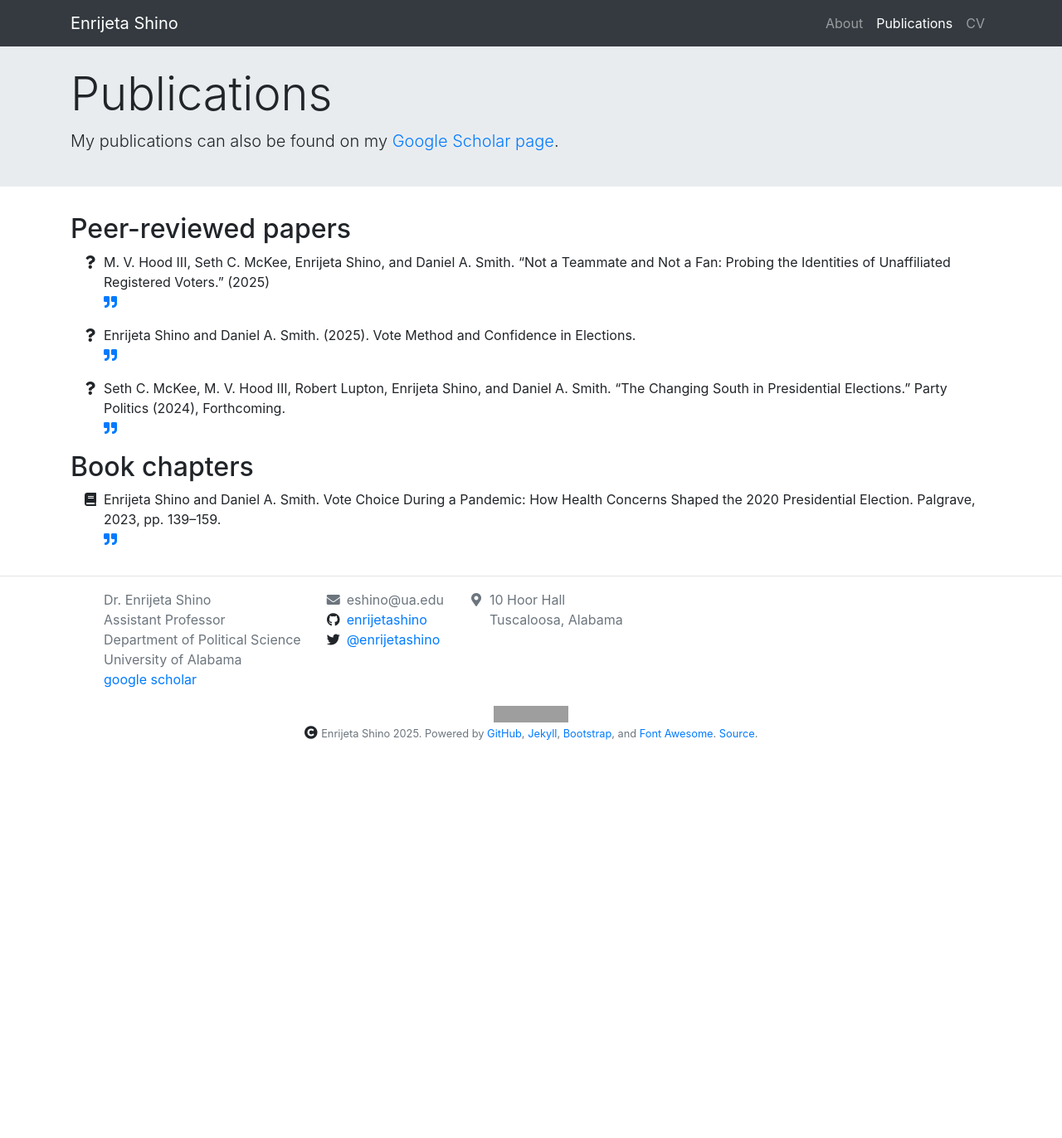
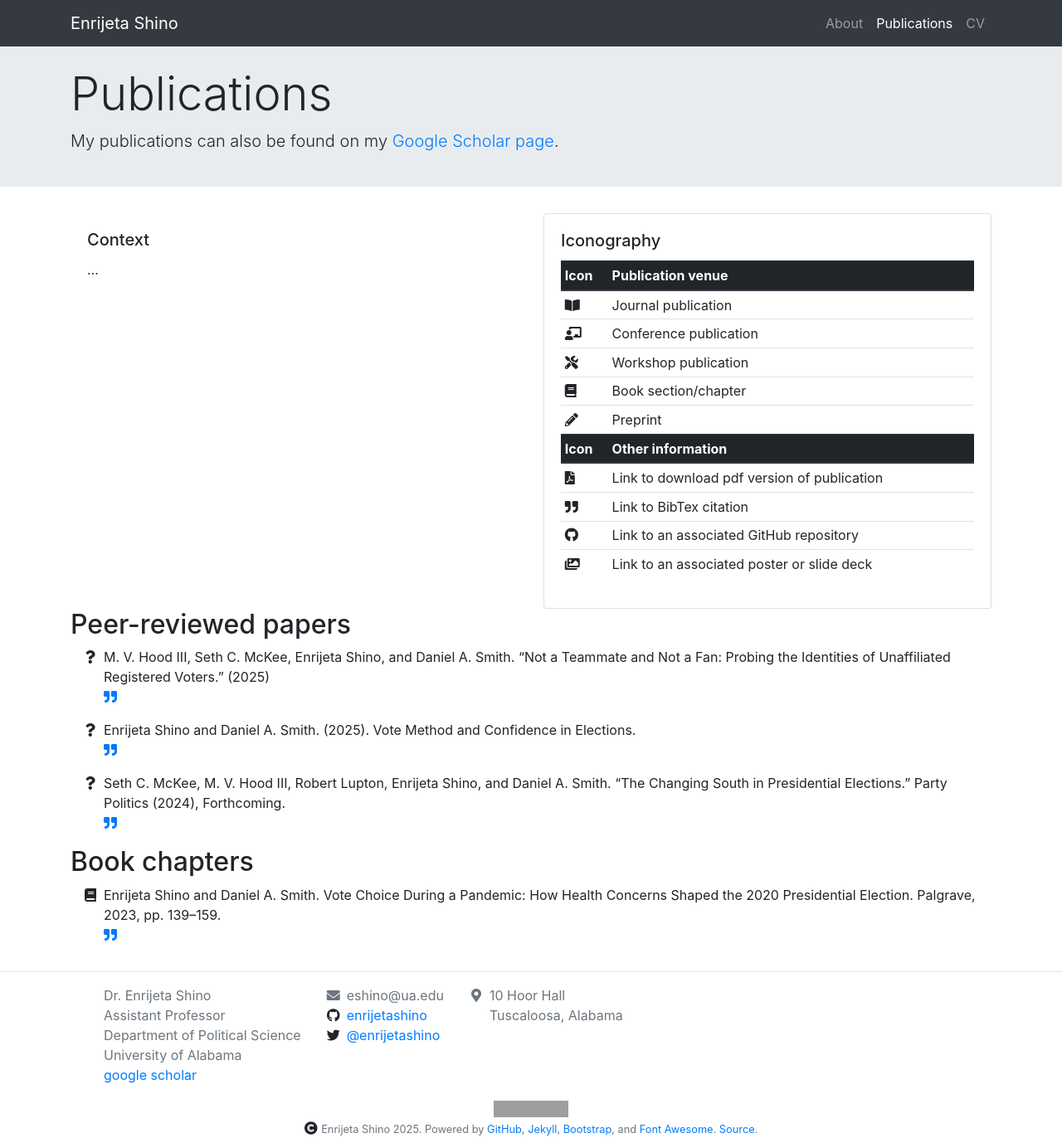
Before and after one commit to enrijetashino/enrijetashino.github.io, a Jekyll site: the page built from _pages/publications.md, in a window 1280 px wide. Shown: the whole page at 83% size. Built offline with Jekyll 4.4.1, drawn with Linux system fonts in a browser that asks for light colours; nearby versions of some CDN libraries; before the commit the page ends 900 px from its top, so only the background shows below that; grey boxes are pictures that could not be loaded.

Commit message:
Update publications.html

```diff
--- a/_layouts/publications.html
+++ b/_layouts/publications.html
@@ -15,6 +15,84 @@
 <!-- Publication page content -->
 <div class="container">
 
+  <!-- This first row will contain a bit of explanatory text about how this page
+       is organized and a table w/icon explanations. -->
+  <div class="row">
+    <!-- Context blurb -->
+    <div class="col">
+      <div class="card border-0">
+        <div class="card-body">
+          <h5 class="card-title">Context</h5>
+          <div class="card-text">
+            {{ page.overview | markdownify }}
+          </div>
+        </div>
+      </div>
+    </div>
+    <!-- Icon definitions table -->
+    <div class="col">
+      <div class="card" id="iconography-table">
+        <div class="card-body">
+          <h5 class="card-title">Iconography</h5>
+          <table class="table table-sm">
+            <thead class="thead-dark">
+              <tr>
+                <th scope="col">Icon</th>
+                <th scope="col">Publication venue</th>
+              </tr>
+            </thead>
+            <tbody>
+              <tr>
+                <th scope="row">{{ site.data.icons.venue_journal_icon }}</th>
+                <td>Journal publication</td>
+              </tr>
+              <tr>
+                <th scope="row">{{ site.data.icons.venue_conference_icon }}</th>
+                <td>Conference publication</td>
+              </tr>
+              <tr>
+                <th scope="row">{{ site.data.icons.venue_workshop_icon }}</th>
+                <td>Workshop publication</td>
+              </tr>
+              <tr>
+                <th scope="row">{{ site.data.icons.venue_book_icon }}</th>
+                <td>Book section/chapter</td>
+              </tr>
+              <tr>
+                <th scope="row">{{ site.data.icons.venue_preprint_icon }}</th>
+                <td>Preprint</td>
+              </tr>
+            </tbody>
+            <thead class="thead-dark">
+              <tr>
+                <th scope="col">Icon</th>
+                <th scope="col">Other information</th>
+              </tr>
+            </thead>
+            <tbody>
+              <tr>
+                <th scope="row">{{ site.data.icons.pdf_icon }}</th>
+                <td>Link to download pdf version of publication</td>
+              </tr>
+              <tr>
+                <th scope="row">{{ site.data.icons.bibtex_icon }}</th>
+                <td>Link to BibTex citation</td>
+              </tr>
+              <tr>
+                <th scope="row">{{ site.data.icons.github_repository_icon }}</th>
+                <td>Link to an associated GitHub repository</td>
+              </tr>
+              <tr>
+                <th scope="row">{{ site.data.icons.presentation_icon }}</th>
+                <td>Link to an associated poster or slide deck</td>
+              </tr>
+            </tbody>
+          </table>
+        </div>
+      </div>
+    </div>
+  </div>
+
   <!-- This next enumerates all publications listed in publications.yml by category. -->
   <div class="row">
     <div class="col">
```
